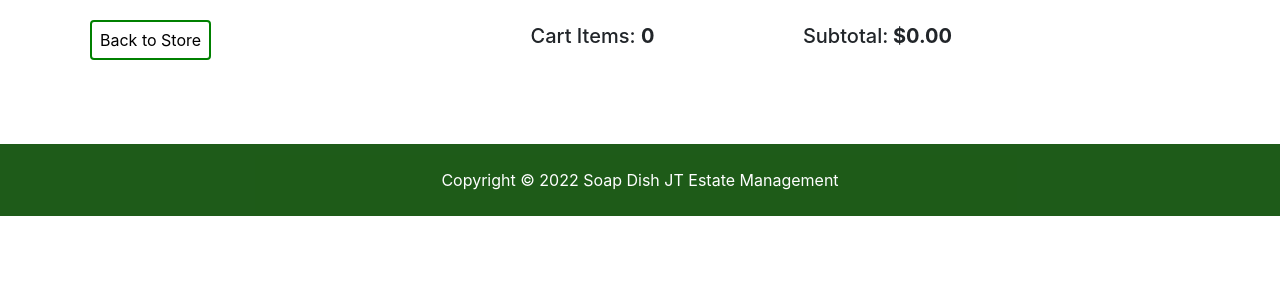
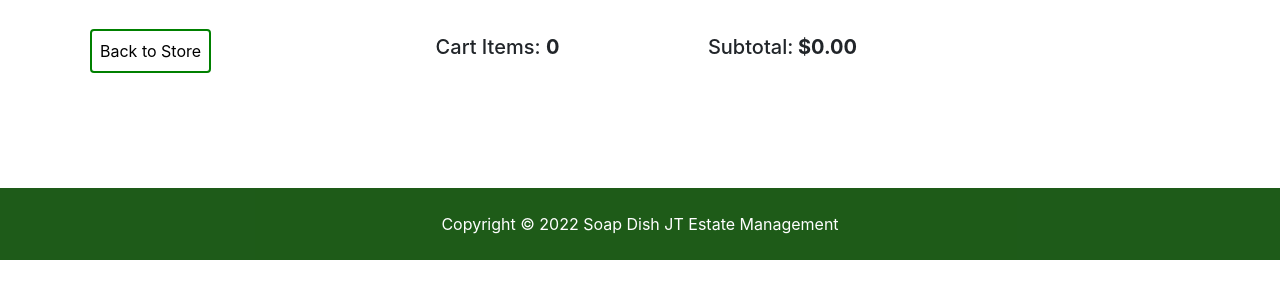
Before and after one commit to juangina/soapdish_project, a Django app: page /store/cart/ in a window 1280 px wide. Shown: the part 100-400 px from the top of the page. Run offline with Django 3.2, Linux system fonts and the light colour scheme; a user stored in the database is signed in; tables that the repository leaves empty hold one stand-in row (values such as "Sample post"); some libraries are stand-ins or nearby versions.

Commit message:
Revise button placement on products page.  Added cart to small size phone page.

```diff
--- a/soapdish/static/css/style.css
+++ b/soapdish/static/css/style.css
@@ -311,6 +311,7 @@
   text-align: center;
   text-decoration: none;
   margin:5px;
+  display: inline-block;
 }
 .cart-button-group  a:hover {
   background: rgba(51, 51, 51, 0.8);
@@ -571,7 +572,7 @@ img {
   #cart-items .order-2 p {
     margin-bottom: 0px !important;
     text-align:left !important;
-    width: 100px;
+    width: 120px;
   }
   #cart-items .order-2 select {
     margin-bottom: 0px !important;
@@ -583,7 +584,7 @@ img {
   #cart-items .order-3 p {
     margin-bottom: 0px !important;
     text-align:left !important;
-    width: 100px;
+    width: 120px;
   }
   #cart-items .order-4 {
     justify-content: start !important;
@@ -593,7 +594,7 @@ img {
     margin-bottom: 0px !important;
     text-align:left !important;
     align-self: flex-end;
-    width: 100px;
+    width: 120px;
   }
   #cart-summary-bottom .order-1 {
     order: 1;
--- a/templates/store/cart.html
+++ b/templates/store/cart.html
@@ -7,8 +7,8 @@
 <!-- Cart Summary Top -->
 <section id="cart-summary">
 	<div class="container">
-		<div class="row d-flex align-items-center py-2 my-3">
-			<div class="col-sm-4 order-1 cart-button-group">
+		<div class="row d-flex align-items-center justify-content-between py-2 my-3">
+			<div class="col-sm-3 order-1 cart-button-group">
 					<a  href="{% url 'store' %}">Back to Store</a>
 			</div>
 			<div class="col-sm-3 order-2 text-center">
@@ -21,7 +21,7 @@
 					Subtotal:<strong> ${{order.get_cart_total|floatformat:2}}</strong>
 				</h5>
 			</div>
-			<div id="checkOut" class="col-sm-2 order-4 cart-button-group">
+			<div id="checkOut" class="col-sm-3 order-4 cart-button-group">
 					<a href="{% url 'checkout' %}">Go to Checkout</a>
 			</div>
 		</div>
@@ -101,8 +101,8 @@
 <!-- Cart Summary Bottom -->
 <section id="cart-summary-bottom">
 	<div class="container">
-		<div class="row d-flex align-items-center py-2 my-3">
-			<div class="col-sm-4 order-1 cart-button-group">
+		<div class="row d-flex align-items-center justify-content-between py-2 my-3">
+			<div class="col-sm-3 order-1 cart-button-group">
 					<a  href="{% url 'store' %}">Back to Store</a>
 			</div>
 			<div class="col-sm-3 order-2 text-center">
@@ -115,7 +115,7 @@
 					Subtotal:<strong> ${{order.get_cart_total|floatformat:2}}</strong>
 				</h5>
 			</div>
-			<div class="col-sm-2 order-4 cart-button-group">
+			<div class="col-sm-3 order-4 cart-button-group">
 					<a href="{% url 'checkout' %}">Go to Checkout</a>
 			</div>
 		</div>
--- a/templates/store/store.html
+++ b/templates/store/store.html
@@ -19,7 +19,7 @@
 </section>
 
 <!-- Breadcrumb -->
-<section id="bc" class="mt-3">
+<section id="bc" class="mt-3" style="display:none">
 	<div class="container">
 		<nav aria-label="breadcrumb">
 		<ol class="breadcrumb">
```
Also changed, not shown: templates/store/product.html (+16 -2 lines).
